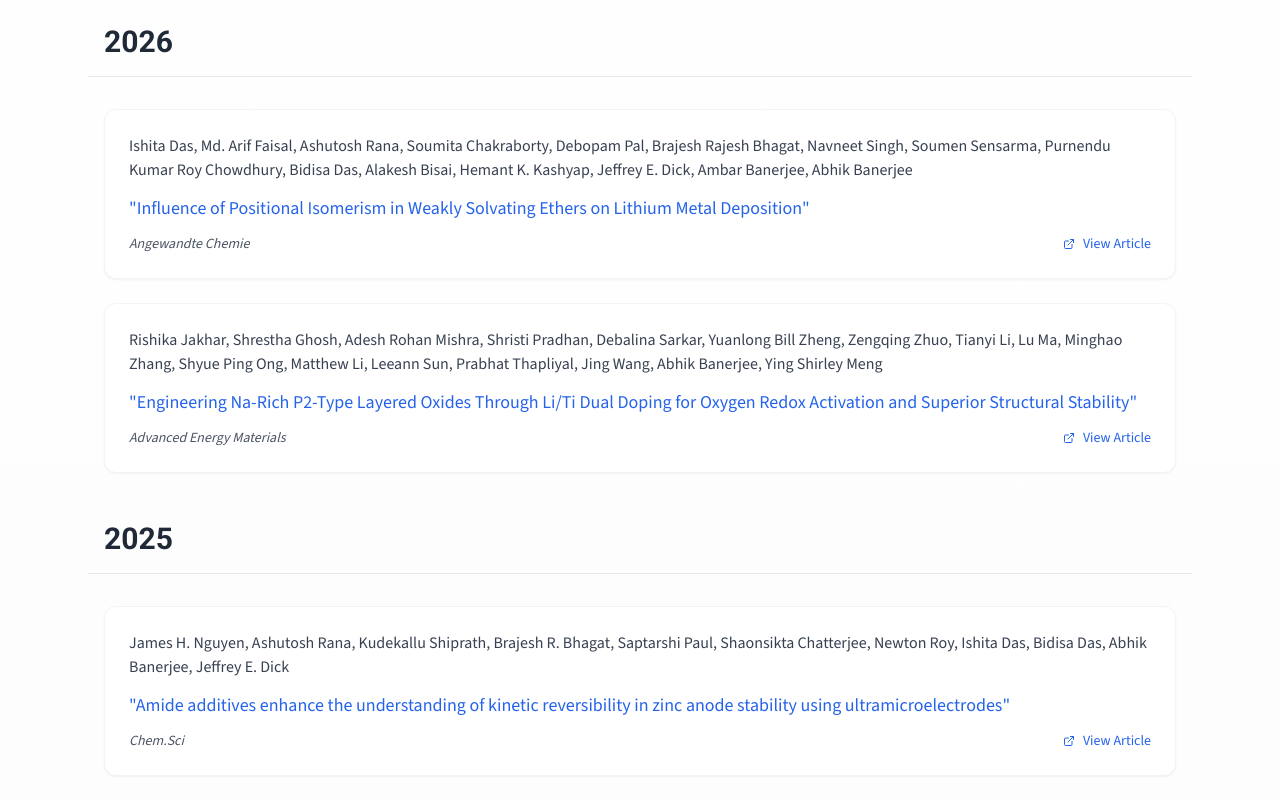
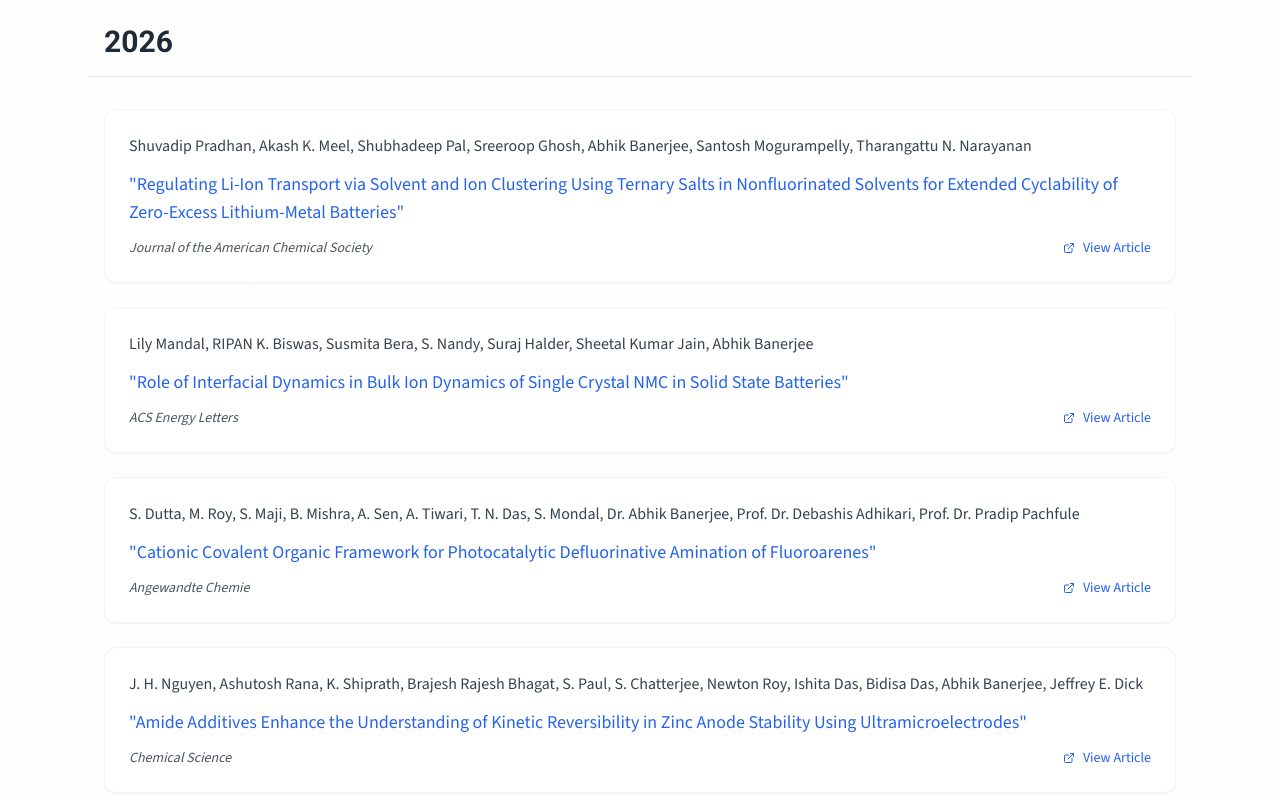
Before and after one commit to amalmmfs/eesl, a Next.js app: page /publications in a window 1280 px wide. Shown: the part 540-1340 px from the top of the page. Built offline with nearby package versions, Linux system fonts and the light colour scheme; no server answers.

Commit message:
Chore : Update - List of new publications

```diff
--- a/src/app/data/publications.ts
+++ b/src/app/data/publications.ts
@@ -3,6 +3,82 @@ import type { Publication } from "@/lib/publications/types";
 export type { Publication };
 
 export const manualPublications: Publication[] = [
+  {
+    id: 62,
+    title:
+      "Regulating Li-Ion Transport via Solvent and Ion Clustering Using Ternary Salts in Nonfluorinated Solvents for Extended Cyclability of Zero-Excess Lithium-Metal Batteries",
+    authors: [
+      "Shuvadip Pradhan",
+      "Akash K. Meel",
+      "Shubhadeep Pal",
+      "Sreeroop Ghosh",
+      "Abhik Banerjee",
+      "Santosh Mogurampelly",
+      "Tharangattu N. Narayanan",
+    ],
+    journal: "Journal of the American Chemical Society",
+    year: 2026,
+    publicationLink: "https://pubs.acs.org/doi/10.1021/jacs.6c10517",
+  },
+  {
+    id: 59,
+    title:
+      "Role of Interfacial Dynamics in Bulk Ion Dynamics of Single Crystal NMC in Solid State Batteries",
+    authors: [
+      "Lily Mandal",
+      "RIPAN K. Biswas",
+      "Susmita Bera",
+      "S. Nandy",
+      "Suraj Halder",
+      "Sheetal Kumar Jain",
+      "Abhik Banerjee",
+    ],
+    journal: "ACS Energy Letters",
+    year: 2026,
+    publicationLink: "https://doi.org/10.1021/acsenergylett.5c03652",
+  },
+  {
+    id: 60,
+    title:
+      "Cationic Covalent Organic Framework for Photocatalytic Defluorinative Amination of Fluoroarenes",
+    authors: [
+      "S. Dutta",
+      "M. Roy",
+      "S. Maji",
+      "B. Mishra",
+      "A. Sen",
+      "A. Tiwari",
+      "T. N. Das",
+      "S. Mondal",
+      "Dr. Abhik Banerjee",
+      "Prof. Dr. Debashis Adhikari",
+      "Prof. Dr. Pradip Pachfule"
+    ],
+    journal: "Angewandte Chemie",
+    year: 2026,
+    publicationLink: "https://doi.org/10.1002/ange.202516235",
+  },
+  {
+    id: 61,
+    title:
+      "Amide Additives Enhance the Understanding of Kinetic Reversibility in Zinc Anode Stability Using Ultramicroelectrodes",
+    authors: [
+      "J. H. Nguyen",
+      "Ashutosh Rana",
+      "K. Shiprath",
+      "Brajesh Rajesh Bhagat",
+      "S. Paul",
+      "S. Chatterjee",
+      "Newton Roy",
+      "Ishita Das",
+      "Bidisa Das",
+      "Abhik Banerjee",
+      "Jeffrey E. Dick"
+    ],
+    journal: "Chemical Science",
+    year: 2026,
+    publicationLink: "https://doi.org/10.1039/d5sc06311f",
+  },
   {
     id: 56,
     title:
@@ -115,7 +191,7 @@ export const manualPublications: Publication[] = [
   {
     id: 55,
     title:
-      "Effect of the Cation Sublattice Configuration on Li Ion Dynamics for the Spinel Li–Mg–Al–Cl System",
+      "Effect of the Cation Sublattice Configuration on Li Ion Dynamics for the Spinel Li-Mg–Al–Cl System",
     authors: [
       "Susmita Bera",
       "Anagha Vinayan",
```
